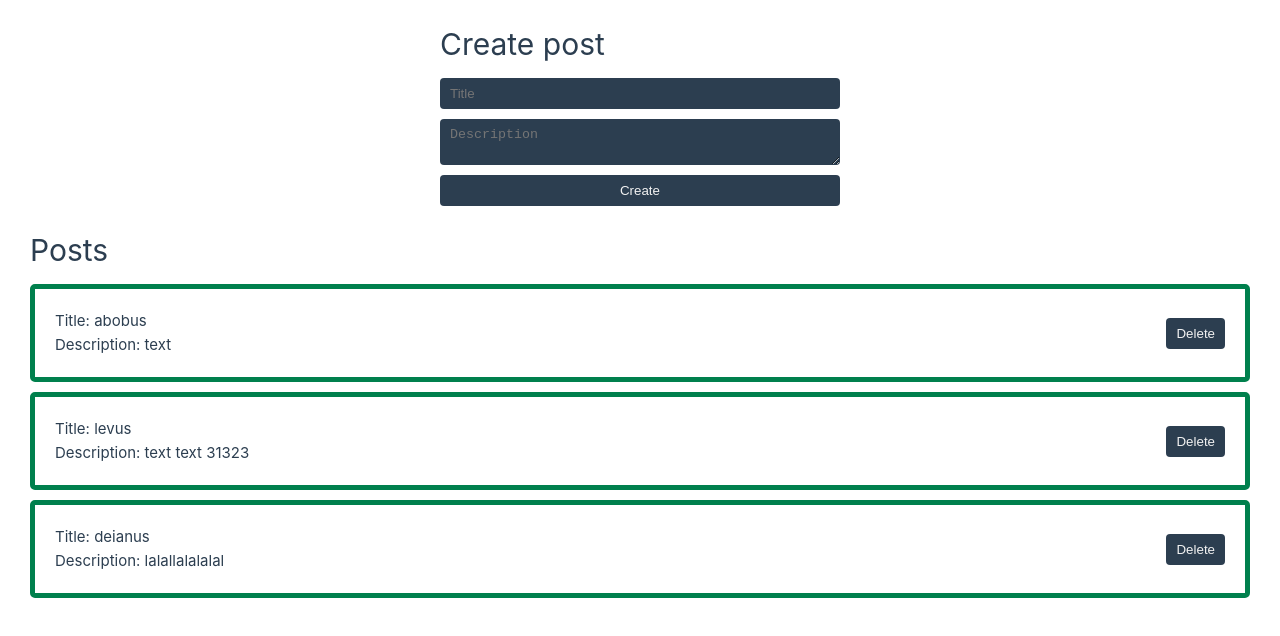
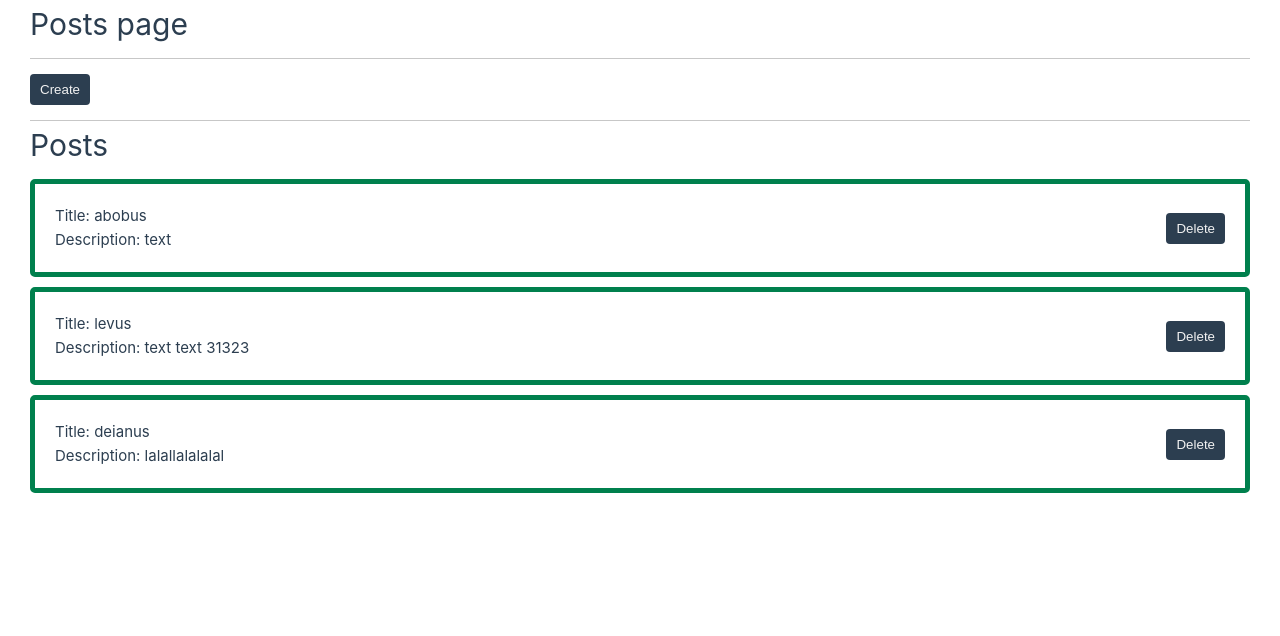
Before and after one commit to talaxasy/spa-blog-vue, a Vue app: page / in a window 1280 px wide. Shown: the top 636 px of the page. Built offline with nearby package versions, Linux system fonts and the light colour scheme.

Commit message:
dialog component

```diff
--- a/src/App.vue
+++ b/src/App.vue
@@ -10,9 +10,10 @@ type TState = {
     title: string;
     description: string;
   }>;
+  dialogOpen: boolean;
 }
 
-const state: TState = reactive({
+const state = reactive<TState>({
   posts: [{
     id: 1, title: 'abobus', description: 'text'
   },
@@ -22,6 +23,7 @@ const state: TState = reactive({
   {
     id: 3, title: 'deianus', description: 'lalallalalalal'
   }],
+  dialogOpen: false,
 });
 </script>
 
@@ -30,8 +32,18 @@ const state: TState = reactive({
 
 <template>
   <main class="main">
+    <h1 style="margin-bottom: 10px;">Posts page</h1>
+    <hr />
+    <gen-button style="align-self: flex-start; margin: 15px 0;" @click="state.dialogOpen = true">Create
+    </gen-button>
+    <hr />
+    <gen-dialog v-model:open="state.dialogOpen">
+      <PostForm @create="(post) => {
+        state.posts.push(post);
+        state.dialogOpen = false;
+      }" />
+    </gen-dialog>
 
-    <PostForm @create="(post) => state.posts.push(post)" />
     <PostList :posts="state.posts" @delete="(id) => state.posts = state.posts.filter(el => el.id !== id)" />
   </main>
 </template>
--- a/src/assets/base.css
+++ b/src/assets/base.css
@@ -86,3 +86,11 @@ button, input, textarea {
 button {
   cursor: pointer;
 }
+
+hr {
+  opacity: .3;
+  border: none;
+  height: 1px;
+  background-color: rgb(69, 69, 69);
+
+}
--- a/src/components/PostForm.vue
+++ b/src/components/PostForm.vue
@@ -41,13 +41,11 @@ const createPost = () => {
     margin: 0 auto;
 
     &>* {
-        margin-bottom: 10px;
+        margin-bottom: 15px;
 
         &:last-child {
             margin-bottom: 0;
         }
     }
-
-    padding: 20px 0;
 }
 </style>
--- /dev/null
+++ b/src/components/UI/GenDialog.vue
@@ -0,0 +1,49 @@
+<script lang="ts">
+export default {
+    name: 'gen-dialog',
+}
+</script>
+
+<script setup lang="ts">
+
+defineProps<{
+    open?: boolean;
+}>()
+
+defineEmits<{
+    (e: 'update:open', open: boolean): void;
+}>()
+
+</script>
+
+<template>
+    <div class="dialog" v-if="open" @click="$emit('update:open', false)">
+        <div @click.stop class="dialog__content">
+            <slot></slot>
+        </div>
+    </div>
+
+</template>
+
+
+<style lang="scss" scoped>
+.dialog {
+    position: fixed;
+    top: 0;
+    left: 0;
+    width: 100%;
+    height: 100%;
+    background: rgba(0, 0, 0, 0.5);
+    z-index: 100;
+    display: grid;
+    place-items: center;
+
+    &__content {
+        min-width: 400px;
+
+        background: rgb(23, 23, 23);
+        border-radius: 5px;
+        padding: 20px;
+    }
+}
+</style>
--- a/src/components/UI/index.ts
+++ b/src/components/UI/index.ts
@@ -1,5 +1,6 @@
 import GenButton from './GenButton.vue';
 import GenInput from './GenInput.vue';
 import GenTextarea from './GenTextarea.vue';
+import GenDialog from './GenDialog.vue';
 
-export default [GenButton, GenInput, GenTextarea];
+export default [GenButton, GenInput, GenTextarea, GenDialog];
```
